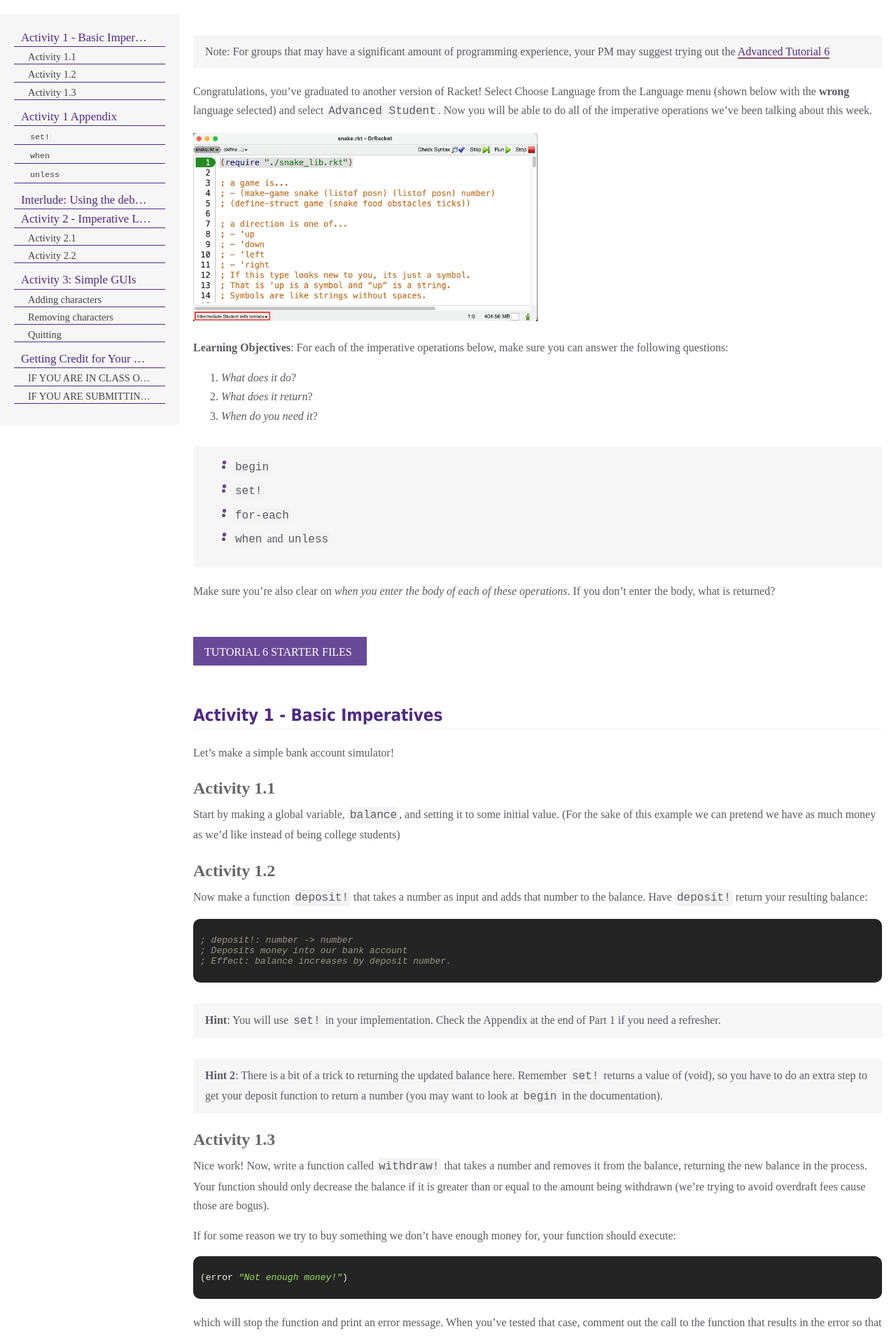
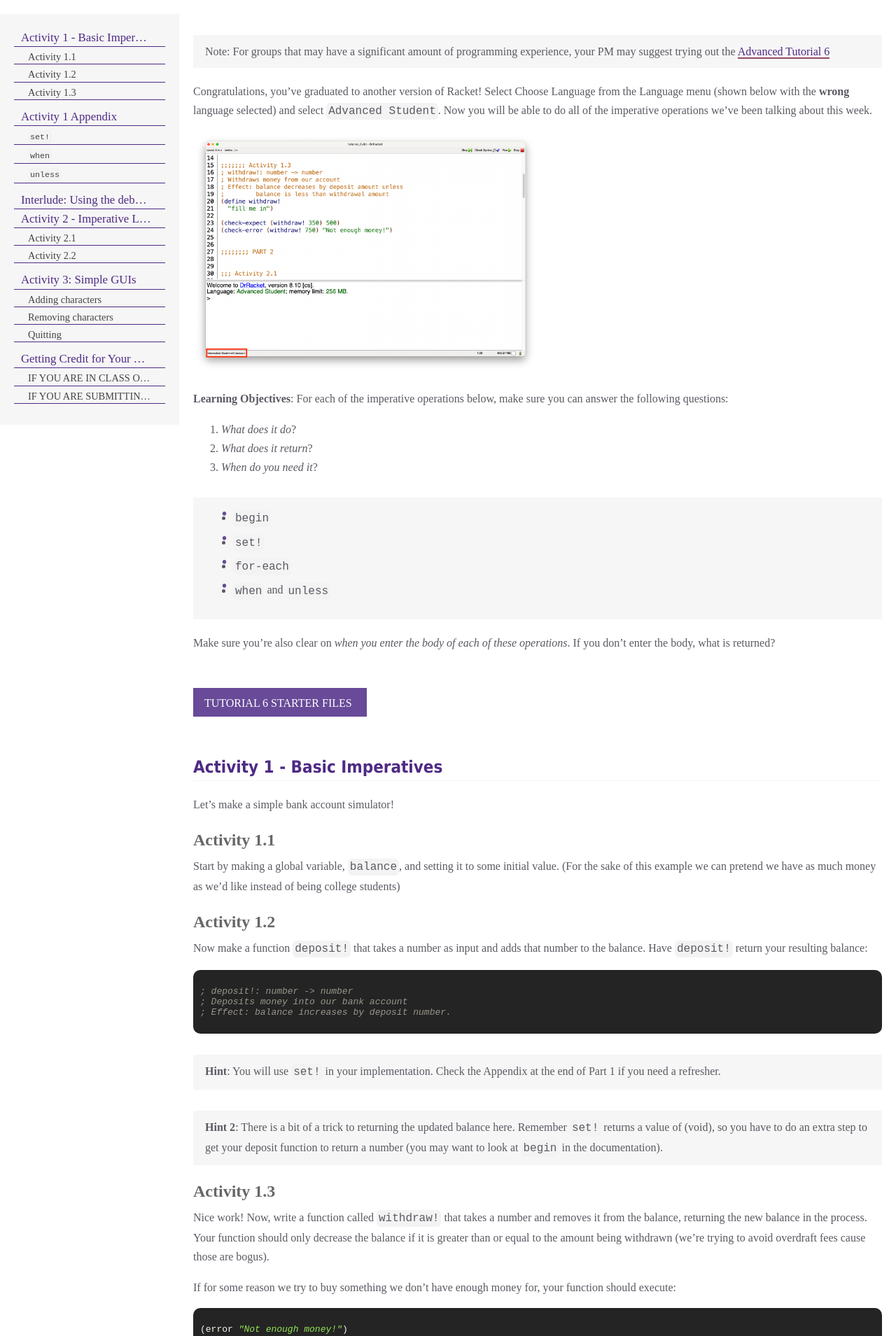
Before and after one commit to shhyou/bain-cs111-web-fork, a Jekyll site: the page built from pages/_assignments/tutorials/tutorial_6/tutorial_6.md, in a window 1280 px wide. Shown: the top 1909 px of the page at 70% size. Built offline with Jekyll 4.4.1, drawn with Linux system fonts in a browser that asks for light colours; some web fonts are replaced.

Commit message:
t6 screenshot update

```diff
--- a/pages/_assignments/tutorials/tutorial_6/tutorial_6.md
+++ b/pages/_assignments/tutorials/tutorial_6/tutorial_6.md
@@ -17,7 +17,7 @@ canvas_allowed_extensions: "rkt"
 
 Congratulations, you've graduated to another version of Racket! Select Choose Language from the Language menu (shown below with the **wrong** language selected) and select `Advanced Student`. Now you will be able to do all of the imperative operations we've been talking about this week.
 
-<img src="{{site.url}}/assets/exercise_6/drracket_language.png" alt="DrRacket language chooser." style="width:50%"/>
+<img src="{{site.url}}/assets/tutorial_6/isl_to_asl.png" alt="DrRacket language chooser." style="width:50%"/>
 
 **Learning Objectives**: For each of the imperative operations below, make sure you can answer the following questions:
 
```
Also changed, not shown: assets/tutorial_6/isl_to_asl.png (added).
